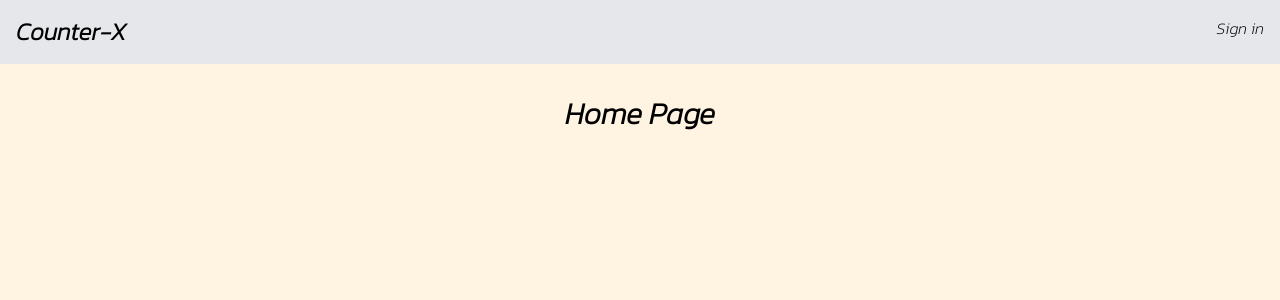
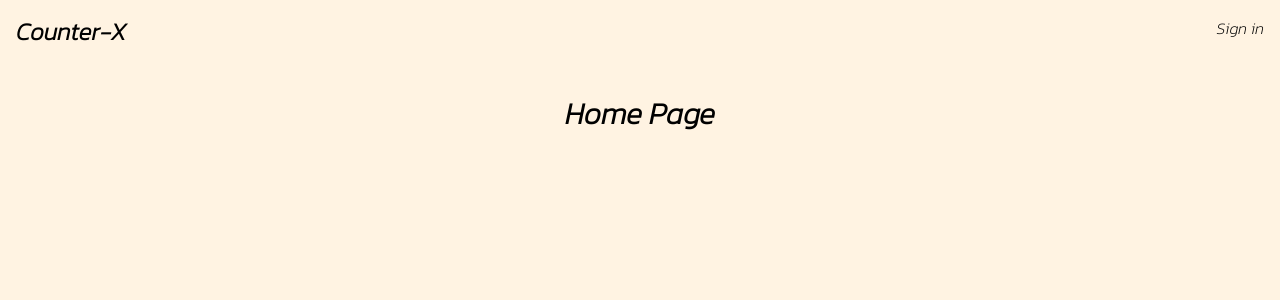
Before and after one commit to cosisaxis/product-identification-version2, a React (Create React App) app: page / in a window 1280 px wide. Shown: the top 300 px of the page. Built offline with nearby package versions, Linux system fonts and the light colour scheme; no server answers.

Commit message:
fixing navbar

```diff
--- a/src/App.js
+++ b/src/App.js
@@ -1,6 +1,6 @@
 import React from 'react';
 import { Route, Routes } from 'react-router-dom';
-import Navbar from './components/Navbar';
+import Navbar from './components/navbar/Navbar';
 import Protected from './components/Protected';
 import { AuthContextProvider } from './context/AuthContext';
 import Account from './pages/account/Account';
--- /dev/null
+++ b/src/components/navbar/Navbar.css
@@ -0,0 +1,7 @@
+.nav{
+    display: flex;
+    justify-content: space-between;
+    width: 100%;
+    padding: 1rem;
+    background-color: #FFF3E2;
+}
--- a/src/components/Navbar.jsx
+++ b/src/components/navbar/Navbar.js
@@ -1,6 +1,7 @@
 import React from 'react';
 import { Link } from 'react-router-dom';
-import { UserAuth } from '../context/AuthContext';
+import { UserAuth } from '../../context/AuthContext';
+import "./Navbar.css"
 
 const Navbar = () => {
   const { user, logOut } = UserAuth();
@@ -14,7 +15,7 @@ const Navbar = () => {
   }
 
   return (
-    <div className='flex justify-between bg-gray-200 w-full p-4'>
+    <div className='nav'>
       <h1 className='text-center text-2xl font-bold'>
        Counter-X
       </h1>
```
